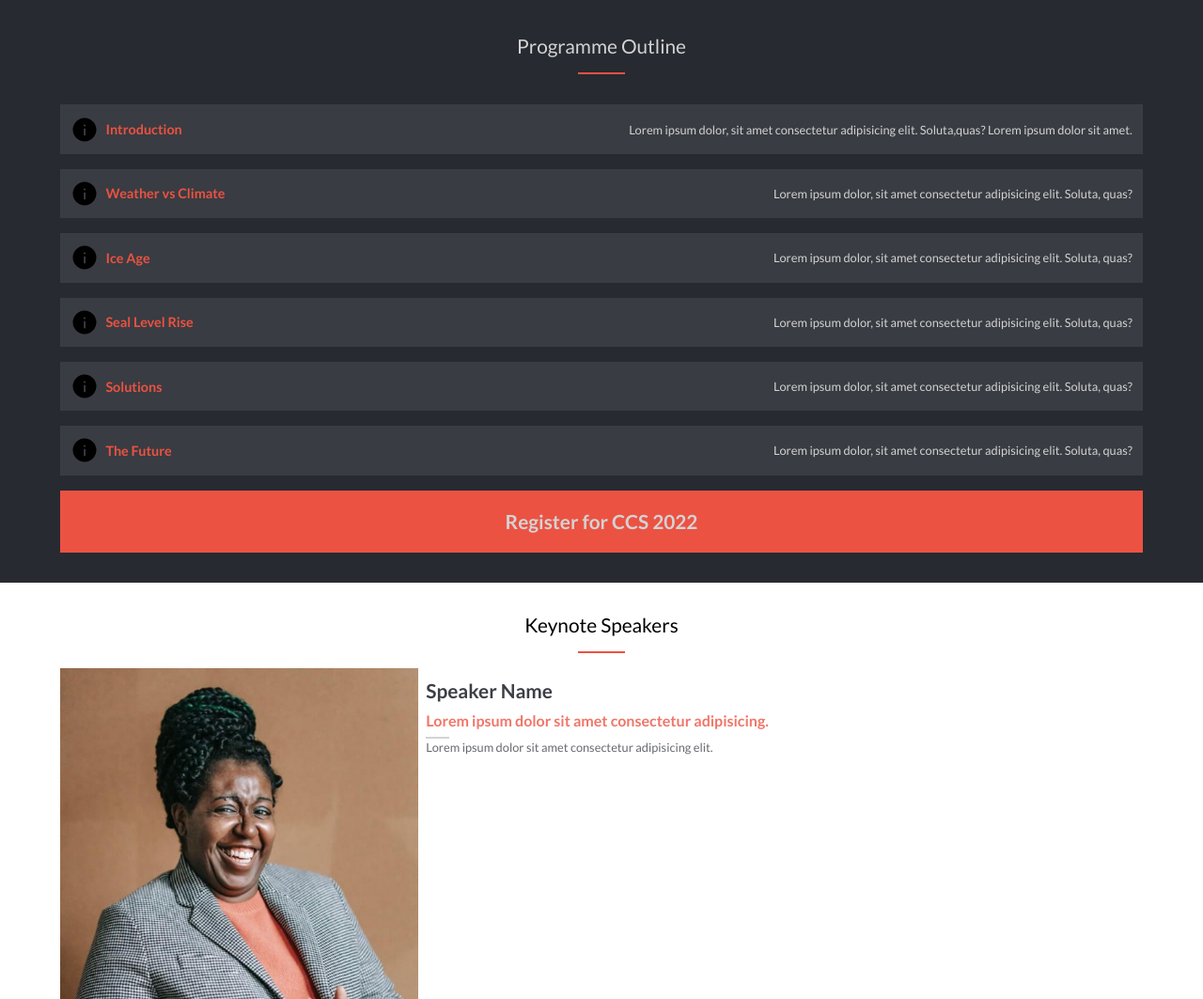
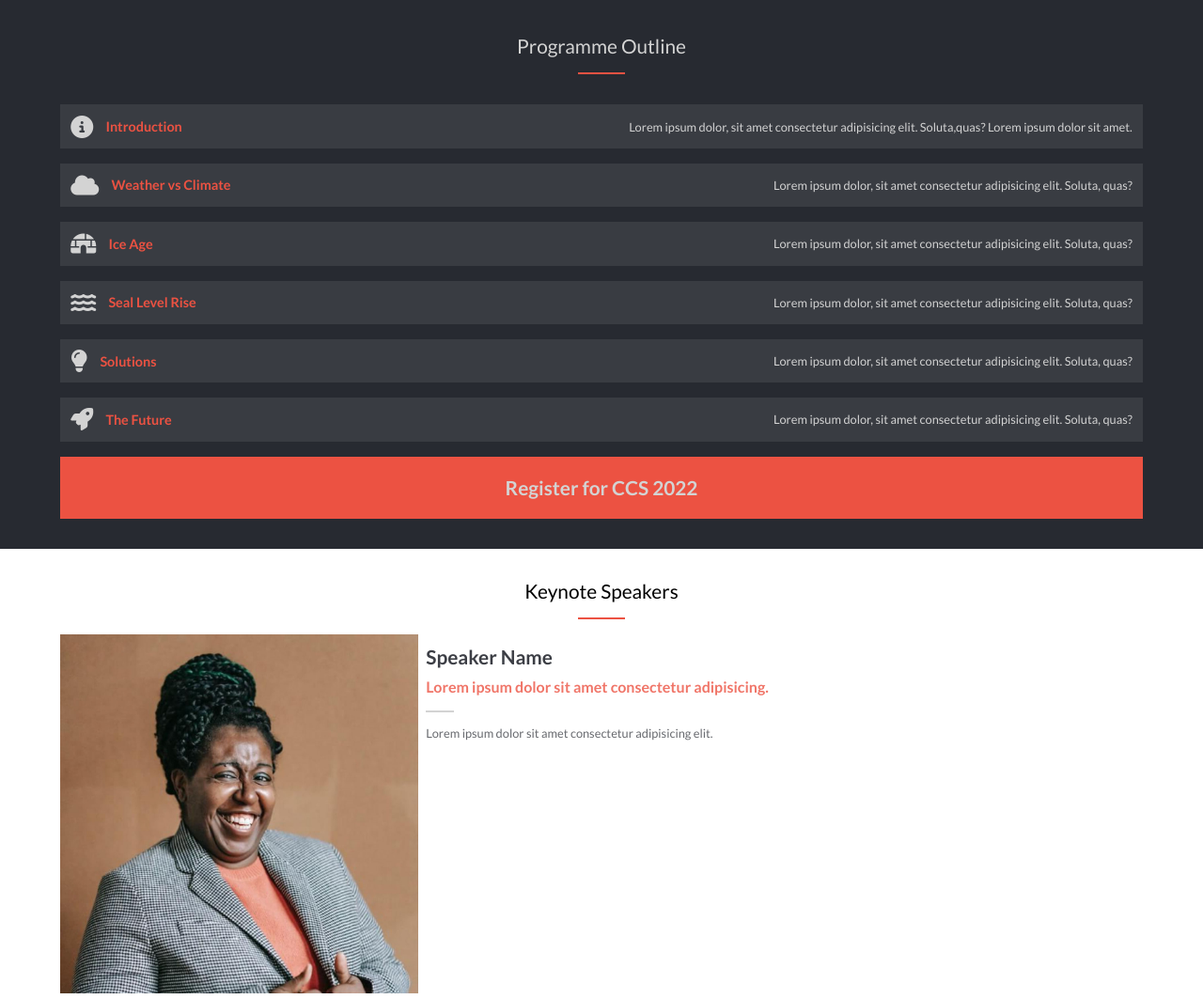
Before and after one commit to michaelamponsah/koryabi-events, a website: page index.html in a window 1280 px wide. Shown: the part 480-1543 px from the top of the page at 94% size. Drawn offline with Linux system fonts and the light colour scheme.

Commit message:
Modify icons in speaker list section

```diff
--- a/css/styles.css
+++ b/css/styles.css
@@ -99,8 +99,8 @@ body {
 }
 
 .icon {
-  width: 30px;
-  height: 30px;
+  font-size: 1.5rem;
+  padding-right: 0.25em;
 }
 
 .toolbar {
@@ -203,10 +203,6 @@ body {
   column-gap: 0.5em;
 }
 
-.speaker-img {
-  /* transform: scale(1, 0.8); */
-}
-
 .speaker-details--speaker-name {
   font-size: 1.3rem;
   color: var(--clr-dark);
@@ -227,12 +223,13 @@ body {
   color: var(--clr-dark);
   font-weight: 500;
   opacity: 0.7;
+  margin-top: 1em;;
 }
 
 .speaker-underline {
   background-color: var(--crl-light);
-  margin-top: 0.5em;
-  width: 25px;
+  margin-top: 1em;
+  width: 30px;
 }
 
 .media-partners {
--- a/index.html
+++ b/index.html
@@ -46,7 +46,7 @@
         <ul class="programme-outline--list">
           <li class="programme-outline--list-item">
             <div class="display-flex title-icon-wrapper">
-              <div class="icon"><img src="./assets/icons/icon-intro.svg" alt="" class="icon"></div>
+              <i class="fa-sharp fa-solid fa-circle-info icon"></i>
               <h3 class="programme-outline--title">Introduction</h3>
             </div>
             <div class="programme-outline--description">
@@ -55,7 +55,7 @@
           </li>
           <li class="programme-outline--list-item">
             <div class="display-flex title-icon-wrapper">
-              <div class="icon"><img src="./assets/icons/icon-intro.svg" alt="" class="icon"></div>
+              <i class="fa-solid fa-cloud icon"></i>
               <h3 class="programme-outline--title">Weather vs Climate</h3>
             </div>
             <div class="programme-outline--description">
@@ -66,7 +66,7 @@
           </li>
           <li class="programme-outline--list-item">
             <div class="display-flex title-icon-wrapper">
-              <div class="icon"><img src="./assets/icons/icon-intro.svg" alt="" class="icon"></div>
+              <i class="fa-solid fa-igloo icon"></i>
               <h3 class="programme-outline--title">Ice Age</h3>
             </div>
             <div class="programme-outline--description">
@@ -77,7 +77,7 @@
           </li>
           <li class="programme-outline--list-item">
             <div class="display-flex title-icon-wrapper">
-              <div class="icon"><img src="./assets/icons/icon-intro.svg" alt="" class="icon"></div>
+              <i class="fa-solid fa-water icon"></i>
               <h3 class="programme-outline--title">Seal Level Rise</h3>
             </div>
             <div class="programme-outline--description">
@@ -88,7 +88,7 @@
           </li>
           <li class="programme-outline--list-item">
             <div class="display-flex title-icon-wrapper">
-              <div class="icon"><img src="./assets/icons/icon-intro.svg" alt="" class="icon"></div>
+              <i class="fa-solid fa-lightbulb icon"></i>
               <h3 class="programme-outline--title">Solutions</h3>
             </div>
             <div class="programme-outline--description">
@@ -99,7 +99,7 @@
           </li>
           <li class="programme-outline--list-item">
             <div class="display-flex title-icon-wrapper">
-              <div class="icon"><img src="./assets/icons/icon-intro.svg" alt="" class="icon"></div>
+              <i class="fa-solid fa-rocket icon"></i>
               <h3 class="programme-outline--title">The Future</h3>
             </div>
             <div class="programme-outline--description">
@@ -184,7 +184,7 @@
       </div>
     </footer>
   </main>
-
+  <script src="https://kit.fontawesome.com/5877810b19.js" crossorigin="anonymous"></script>
   <script src="./js/main.js" type="module"></script>
 </body>
 
```
